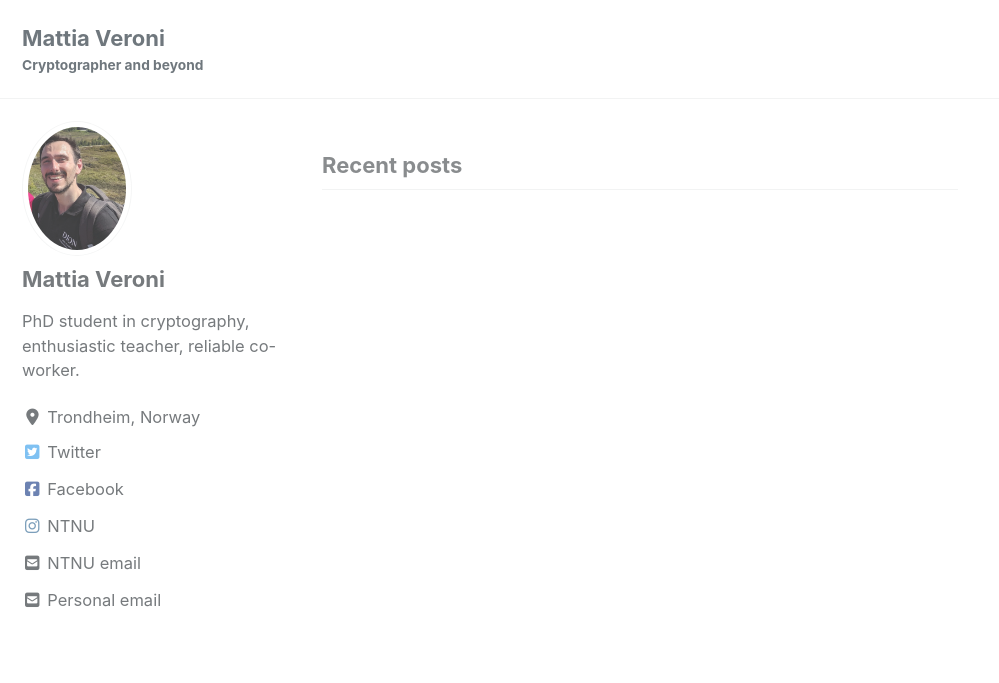
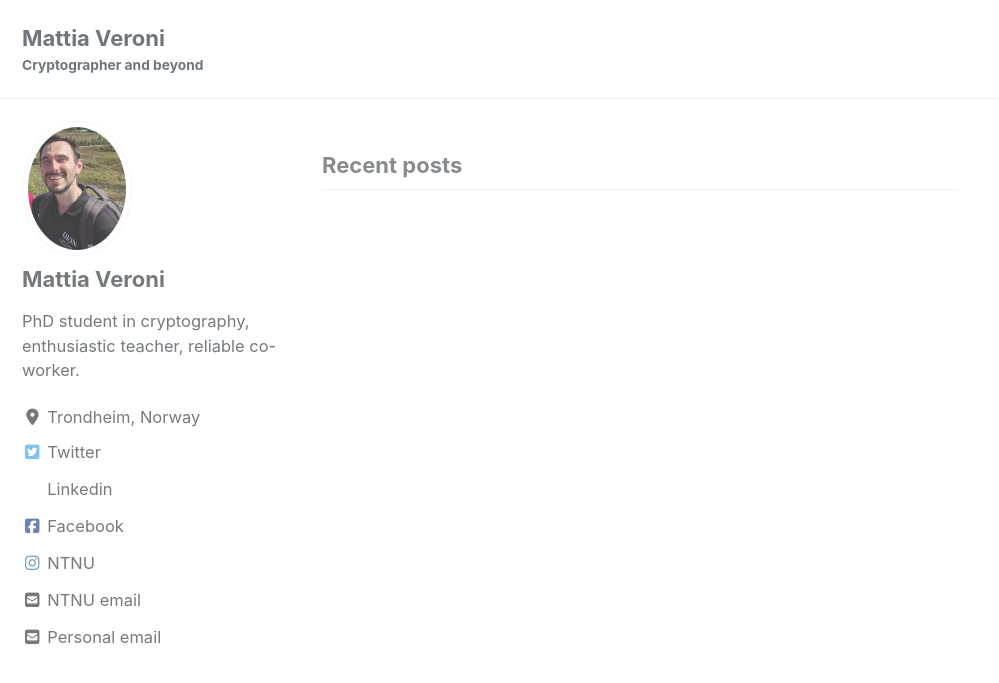
Before and after one commit to VeroniMattia/VeroniMattia.github.io, a Jekyll site: the page built from index.html, in a window 1280 px wide and 900 px high. Shown: the top 683 px of the window, without its empty margins (0-999 px from the left). Built offline with Jekyll 4.4.1, drawn with Linux system fonts in a browser that asks for light colours; cached includes are drawn as plain includes; nearby versions of some CDN libraries; the list of posts is cut into pages by our own code.

Commit message:
link to Linkedin  page

```diff
--- a/_config.yml
+++ b/_config.yml
@@ -119,6 +119,9 @@ author:
     - label: "Twitter"
       icon: "fab fa-fw fa-twitter-square"
       url: "https://twitter.com/VeroniMattia"
+    - label: "Linkedin"
+      icon: "fab fa-fw fa-linkedin-square"
+      url: "https://www.linkedin.com/in/mattia-veroni-766a0a160/"
     - label: "Facebook"
       icon: "fab fa-fw fa-facebook-square"
       url: "https://www.facebook.com/Colosso90"
```
Also changed, not shown: 1 other file.
